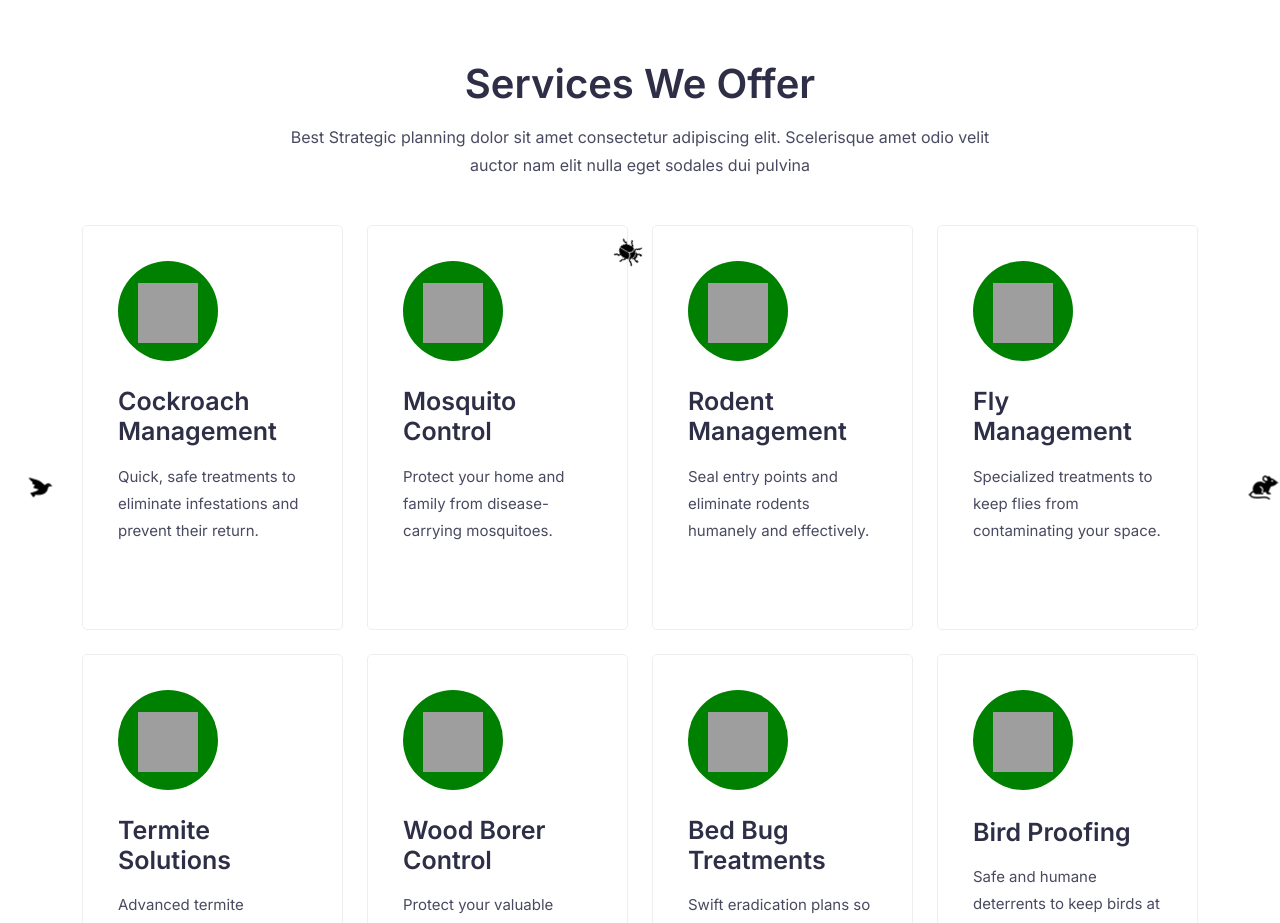
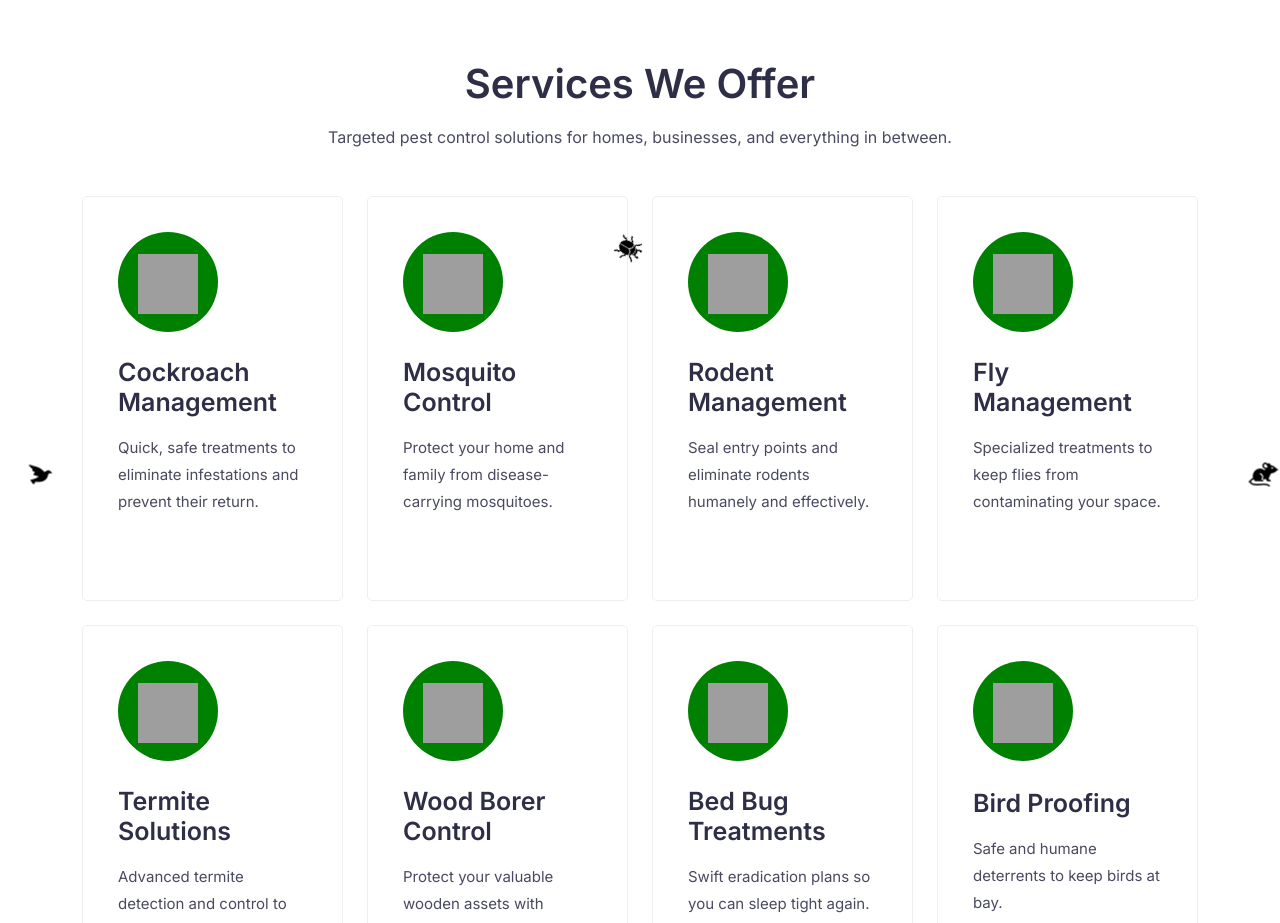
Before and after one commit to vinaykunduru/Entominators, a plain HTML site: page index.html in a window 1280 px wide. Shown: the part 1840-2763 px from the top of the page. Drawn offline with nearby package versions, Linux system fonts and the light colour scheme; grey boxes are pictures that could not be loaded.

Commit message:
first commit

```diff
--- a/index.html
+++ b/index.html
@@ -361,9 +361,8 @@
         <div class="section-title">
           <h2>Services We Offer</h2>
           <p>
-            Best Strategic planning dolor sit amet consectetur adipiscing elit.
-            Scelerisque amet odio velit auctor nam elit nulla eget sodales dui
-            pulvina
+            Targeted pest control solutions for homes, businesses, and
+            everything in between.
           </p>
         </div>
 
```
